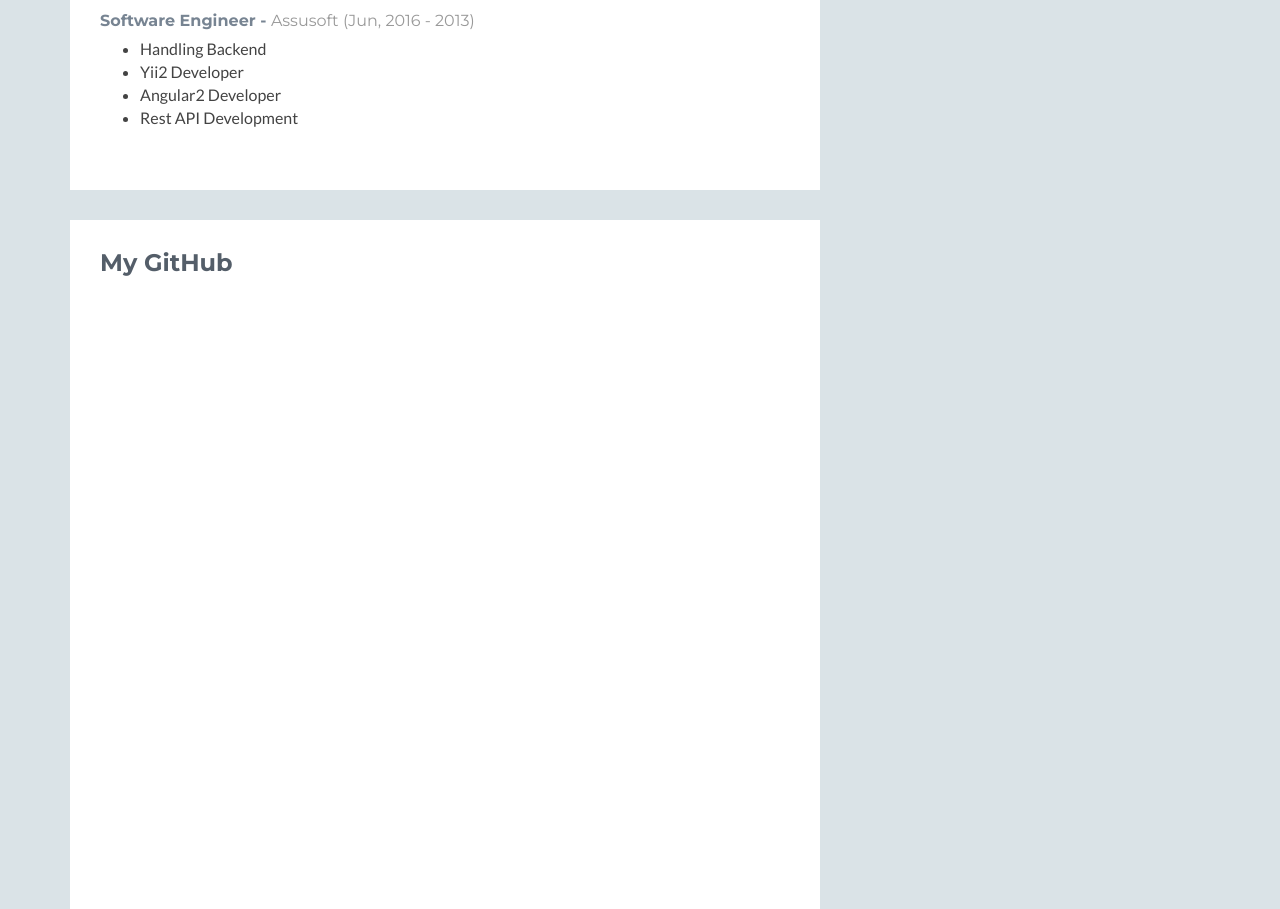
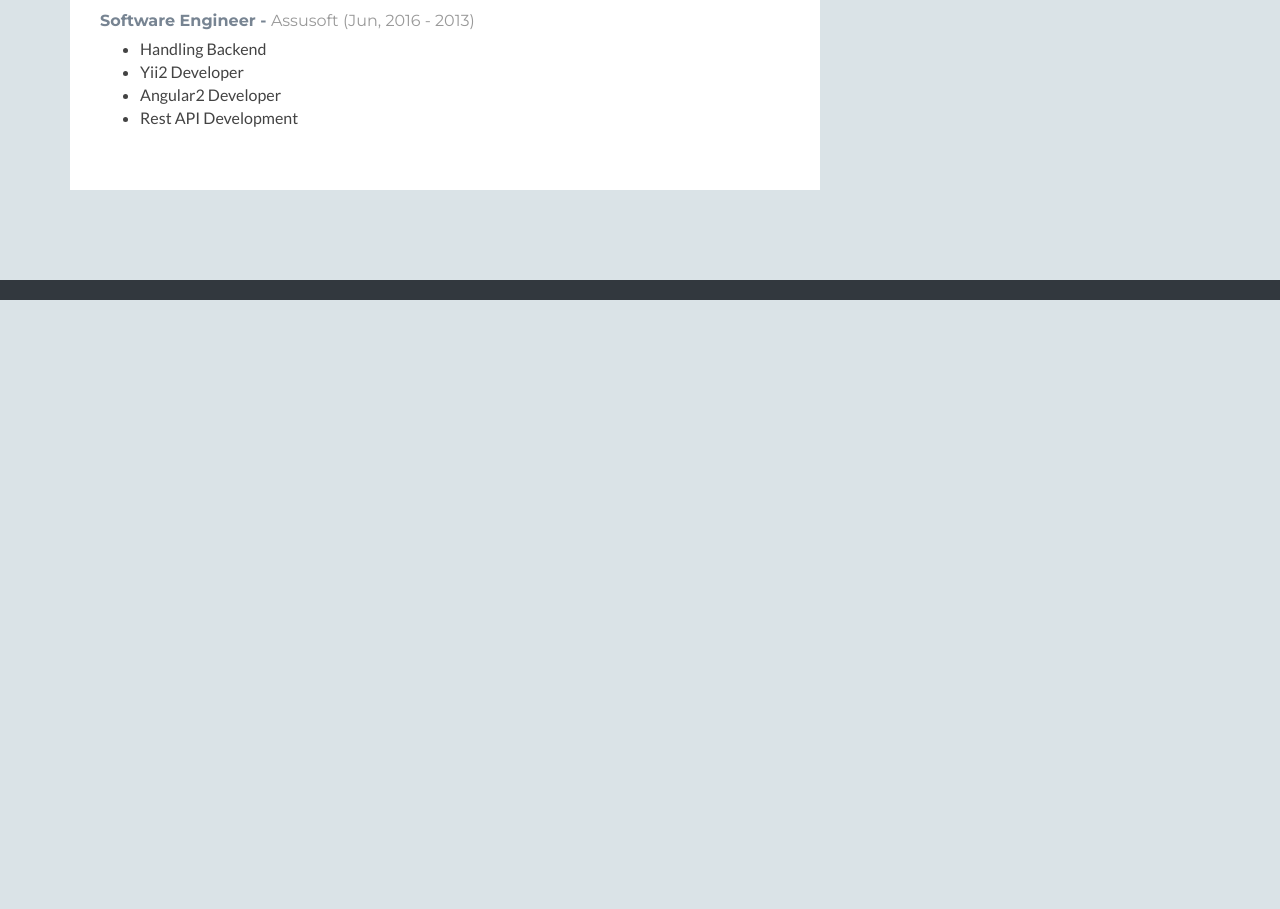
Before and after one commit to doublehrajput/doublehrajput.github.io, a plain HTML site: page index.html in a window 1280 px wide. Shown: the part 3579-4488 px from the top of the page. After the commit the page ends 3879 px from the top, so only its background shows below. Drawn offline with nearby package versions, Linux system fonts and the light colour scheme; a script that the page names is missing; some icons are missing.

Commit message:
https conflict removed

```diff
--- a/assets/js/main.js
+++ b/assets/js/main.js
@@ -55,8 +55,5 @@ jQuery(document).ready(function($) {
     );
 
 
-    /* Github Activity Feed - https://github.com/caseyscarborough/github-activity */
-    GitHubActivity.feed({ username: "doubleh-rajput", selector: "#ghfeed" });
-
 
 });
--- a/index.html
+++ b/index.html
@@ -19,8 +19,7 @@
     <link rel="stylesheet" href="assets/plugins/font-awesome/css/font-awesome.css">
 
     <!-- github acitivity css -->
-    <link rel="stylesheet" href="assets/plugins/github-activity/src/github-activity.css">
-    <link rel="stylesheet" href="//cdnjs.cloudflare.com/ajax/libs/octicons/2.0.2/octicons.min.css">
+     <link rel="stylesheet" href="//cdnjs.cloudflare.com/ajax/libs/octicons/2.0.2/octicons.min.css">
 
     <!-- Theme CSS -->
     <link id="theme-style" rel="stylesheet" href="assets/css/styles.css">
@@ -273,15 +272,7 @@
                     </div><!--//content-->
                 </div><!--//section-inner-->
             </section><!--//section-->
-            <section class="github section">
-                <div class="section-inner">
-                    <h2 class="heading">My GitHub</h2>
-                        <!--//Usage: https://caseyscarborough.com/projects/github-activity/ -->
-                    <div id="ghfeed" class="ghfeed">
-                    </div><!--//ghfeed-->
 
-                </div><!--//secton-inner-->
-            </section><!--//section-->
         </div><!--//primary-->
         <div class="secondary col-md-4 col-sm-12 col-xs-12">
             <aside class="info aside section">
@@ -444,7 +435,6 @@
 <script type="text/javascript" src="https://cdnjs.cloudflare.com/ajax/libs/fetch/0.10.1/fetch.min.js"></script>
 <!-- github activity plugin -->
 <script type="text/javascript" src="//cdnjs.cloudflare.com/ajax/libs/mustache.js/0.7.2/mustache.min.js"></script>
-<script type="text/javascript" src="assets/plugins/github-activity/src/github-activity.js"></script>
 <!-- custom js -->
 <script type="text/javascript" src="assets/js/main.js"></script>
 </body>
```
